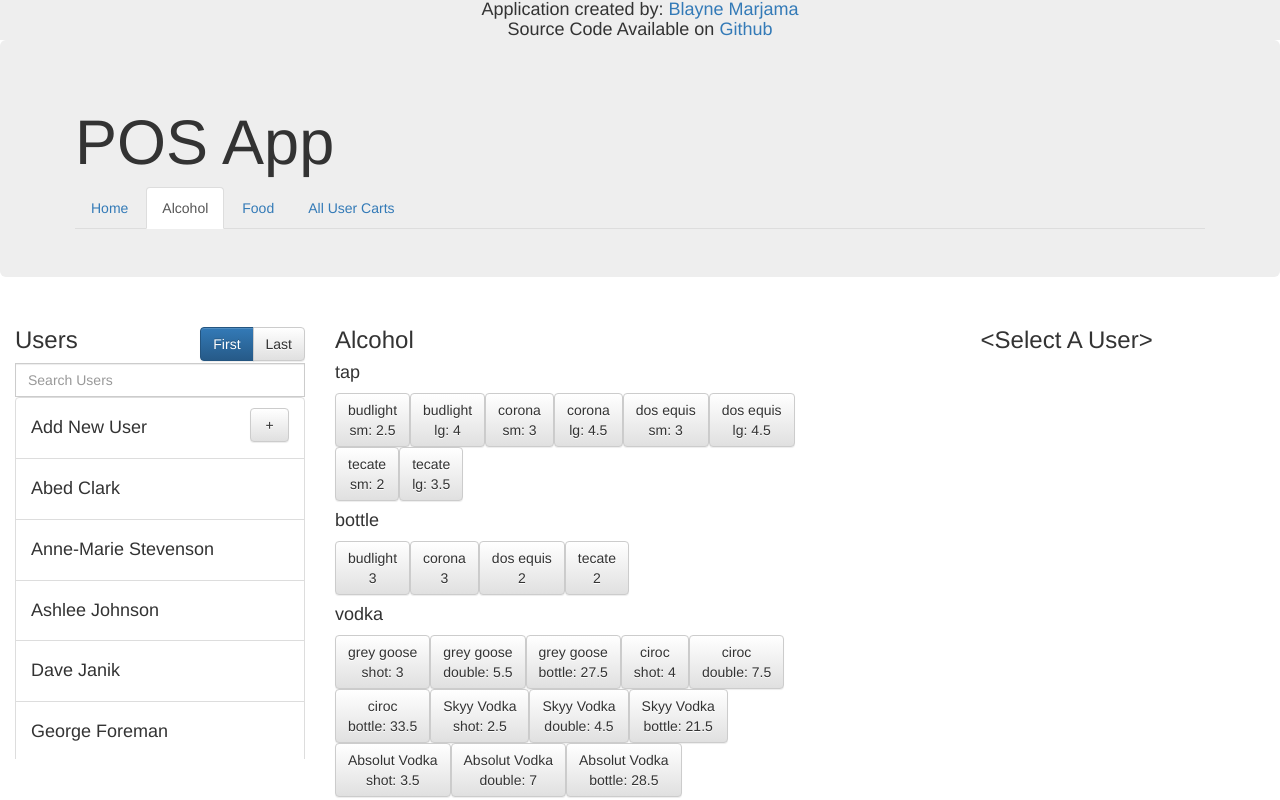
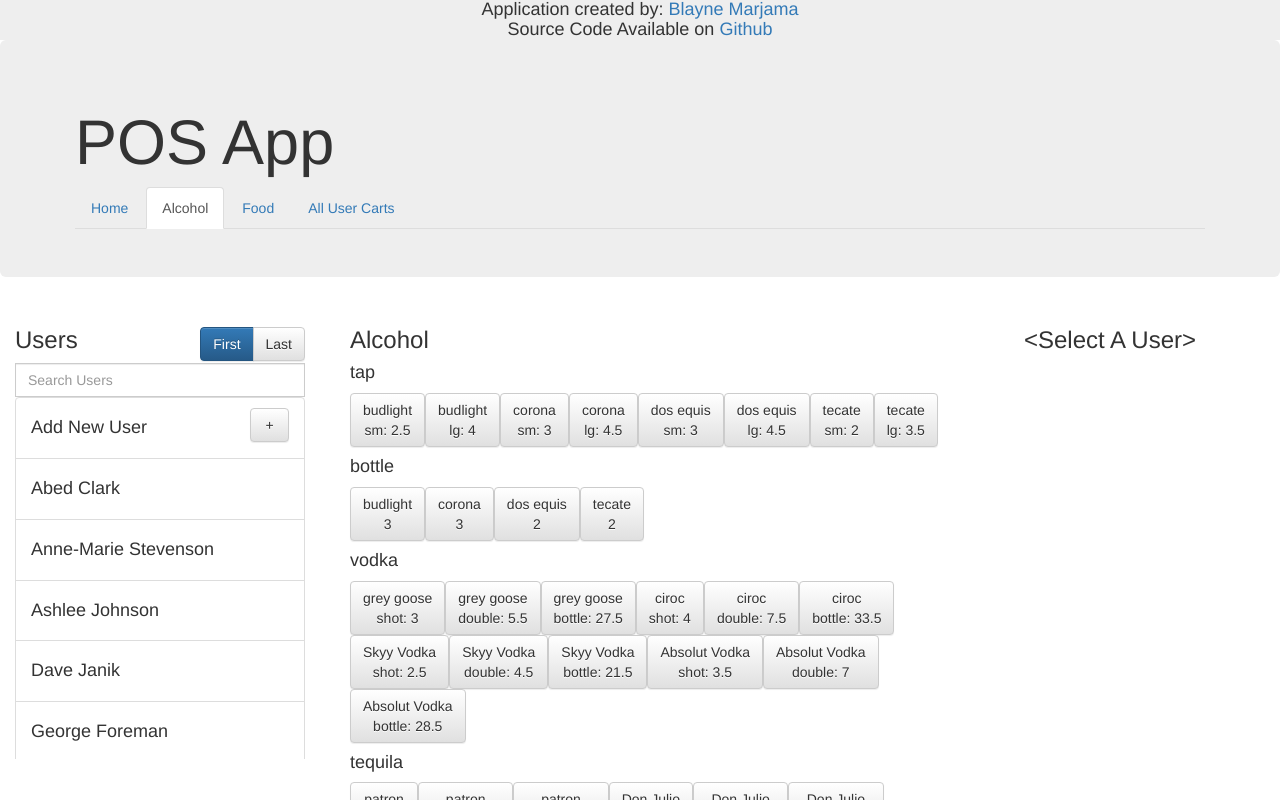
Before and after one commit to blaynem/pos-app, a React (Create React App) app: page / in a window 1280 px wide. Shown: the top 800 px of the page. Built offline with nearby package versions, Linux system fonts and the light colour scheme.

Commit message:
moved Users component outside of the menu component, update readme

```diff
--- a/src/components/menu.js
+++ b/src/components/menu.js
@@ -5,7 +5,6 @@ import { addToAddCart } from '../actions';
 
 import Cart from './cart';
 import UsersCartOverview from './users_cart_overview';
-import UserSelect from './user_select';
 import Items from '../data/items';
 import './menu.css';
 
@@ -74,26 +73,20 @@ class Menu extends Component {
 					</div>
 
 					<div id="drink" className="tab-pane fade in active">
-						<div className="col-xs-6 col-sm-3">
-							<UserSelect />
-						</div>
-						<div className="col-xs-6 col-sm-push-5 col-sm-4">
+						<div className="col-xs-12 col-sm-push-8 col-sm-4">
 							<Cart />
 						</div>
-						<div className="col-xs-12 col-sm-pull-4 col-sm-5">
+						<div className="col-xs-12 col-sm-pull-4 col-sm-8">
 							<h3>Alcohol</h3>
 							{this.renderAllCategories()}
 						</div>
 					</div>
 
 					<div id="food" className="tab-pane fade">
-						<div className="col-xs-6 col-sm-3">
-							<UserSelect />
-						</div>
-						<div className="col-xs-6 col-sm-push-5 col-sm-4">
+						<div className="col-xs-12 col-sm-push-8 col-sm-4">
 							<Cart />
 						</div>
-						<div className="col-xs-12 col-sm-pull-4 col-sm-5">
+						<div className="col-xs-12 col-sm-pull-4 col-sm-8">
 							<h3>Food</h3>
 							{JSON.stringify(Items.food)}
 						</div>
--- a/src/components/user_select.js
+++ b/src/components/user_select.js
@@ -72,12 +72,15 @@ class UserSelect extends Component {
 		}
 
 		// filters out any of the names that do not include this.state.userSearchInput,
-		// then sorts alphabetically
 		return this.props.users.filter((name) => {
 			// concat first/last into full name with a space so it will not filter out names with spaces
 			const full_name = (name.first_name + " " + name.last_name)
 			return (full_name.toLowerCase().includes(userSearchInput.toLowerCase()));
-		}).sort(sortFirstName).map((users, i) => {
+		})
+		// then sorts alphabetically
+		.sort(sortFirstName)
+		// then maps over them to return list items
+		.map((users, i) => {
 			// sets class depending on if this.state.userIndex is equal to the index or not.
 			const listItemClass = (userIndex === i ? "list-group-item active" : "list-group-item")
 			return (
--- a/src/components/users_cart_overview.js
+++ b/src/components/users_cart_overview.js
@@ -56,11 +56,7 @@ class UsersCartOverview extends Component {
 	render() {
 		return (
 			<div>
-				<div className="col-xs-3">
-					<h2>All Users</h2>
-					<UserSelect />
-				</div>
-				<div className="col-xs-offset-2 col-xs-6">
+				<div className="col-xs-12 col-sm-offset-2 col-sm-8">
 					{this.FindSelectedUser()}
 				</div>
 			</div>
--- a/src/containers/App.js
+++ b/src/containers/App.js
@@ -5,6 +5,7 @@ import { connect } from 'react-redux';
 import { bindActionCreators } from 'redux';
 import { getUsers } from '../actions';
 
+import UserSelect from '../components/user_select';
 import Users from '../data/users';
 
 class App extends Component {
@@ -28,7 +29,12 @@ class App extends Component {
           <h4 style={madeByStyles}>Source Code Available on <a href="https://github.com/blaynem/pos-app" target="_blank">Github</a></h4>
         </div>
         <Header />
-        <Menu />
+        <div className="col-xs-6 col-sm-3">
+          <UserSelect />
+        </div>
+        <div className="col-xs-6 col-sm-9">
+          <Menu />
+        </div>
       </div>
     );
   }
```
Also changed, not shown: 1 other file (tests, documents, lock files or other folders).
